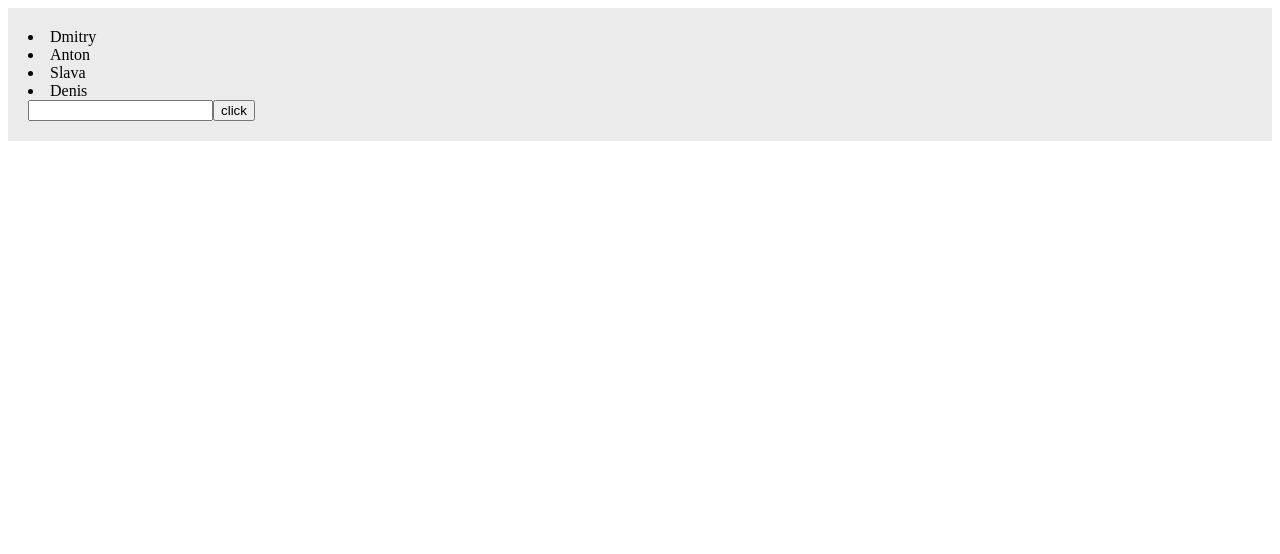
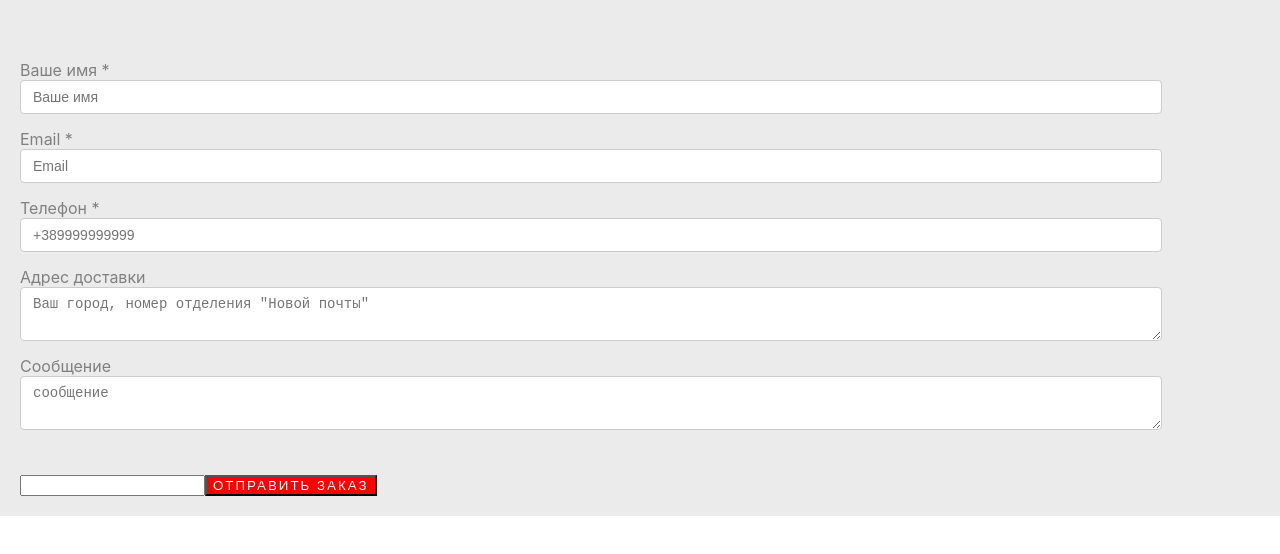
Before and after one commit to artemTolmachev/React-validation-form, a React (Create React App) app: page / in a window 1280 px wide. Shown: the top 554 px of the page. Built offline with nearby package versions, Linux system fonts and the light colour scheme.

Commit message:
validation

```diff
--- a/package.json
+++ b/package.json
@@ -6,6 +6,7 @@
     "@testing-library/jest-dom": "^5.14.1",
     "@testing-library/react": "^11.2.7",
     "@testing-library/user-event": "^12.8.3",
+    "node-sass": "^6.0.1",
     "react": "^17.0.2",
     "react-dom": "^17.0.2",
     "react-scripts": "4.0.3",
--- a/src/App.js
+++ b/src/App.js
@@ -1,29 +1,15 @@
+import OrderForm from './OrderForm';
 
-import './App.css';
+import './App.scss';
 import {useRef, useState} from 'react';
 
 function App() {
 
- let users = [
-    {id: 1, name: 'Dmitry'},
-    {id: 2, name: 'Anton'},
-    {id: 3, name: 'Slava'},
-    {id: 4, name: 'Denis'}
-  ]
-  const [user, useUser] = useState(users)
-  let inputRef = useRef();
-
-  let ChangeName = () => {
-    let newobj = users.filter(item => item.name.toLowerCase().includes(inputRef.current.value.toLowerCase()))
-    useUser(newobj)
-  }
 
   return (
     <>
       <div className="container">
-        {user.map(item => <li>{item.name}</li>)}
-        <input type="text" ref={inputRef} />
-        <button onClick={ChangeName}>click</button>
+        <OrderForm/>
       </div>
     </>
   );
--- /dev/null
+++ b/src/FormErr.js
@@ -0,0 +1,16 @@
+import React from 'react';
+
+export const FormError = ({formErrors}) =>
+  <div className='formErrors'>
+    {Object.keys(formErrors).map((fieldName, i) => {
+      if(formErrors[fieldName].length > 0){
+          console.log(formErrors[fieldName])
+        return (
+          <p key={i}>{fieldName} {formErrors[fieldName]}</p>
+        )
+      } else {
+        return '';
+      }
+    })}
+
+  </div>
--- /dev/null
+++ b/src/OrderForm.js
@@ -0,0 +1,173 @@
+import './OrderForm.scss';
+import React, {useEffect, useState} from 'react';
+import  {FormError}  from './FormErr';
+
+    function OrderForm(props) { //получаем инфу из заказа для отправки
+    const[value, setValue] = useState({
+        Имя: '',
+        Email: '',
+        Телефон: '',
+        Адрес: '',
+        Сообщение: '',
+        fieldErrors: {Имя : '',
+                    Email: '',
+                    Телефон: ''
+                 },
+        emailValid: false,
+        nameValid: false,
+        phoneValid: false,
+        formValid: false,
+        productArr: false
+    });
+
+    const [valid, setValid] = useState([]);
+    const [arr, setArro] = useState(false);
+
+
+
+
+    function ValidateField(field, val){
+        let validfieldErrors = value.fieldErrors;
+        let emailValid = value.emailValid;
+        let nameValid = value.nameValid;
+        let phoneValid = value.phoneValid;
+
+        switch(field) {
+            case 'Email':
+            emailValid = val.match(/^([\w.%+-]+)@([\w-]+\.)+([\w]{2,})$/i);
+            validfieldErrors.Email = emailValid ? '' : 'не корректно введен';
+            break;
+
+            case 'Имя':
+            nameValid = val.length >= 2;
+            validfieldErrors.Имя = nameValid ? '' : 'слишком короткое';
+            break;
+
+            case 'Телефон':
+            phoneValid = val.match(/^\+38[-(]?\d{3}\)?-?\d{3}-?\d{2}-?\d{2}$/);
+            validfieldErrors.Телефон = phoneValid ? '': 'не корректно введен';
+            break;
+            default:
+            break;
+        }
+
+        setValue(prev => {
+            return{
+                ...prev,
+                fieldErrors: validfieldErrors,
+                emailValid: emailValid,
+                nameValid: nameValid,
+                phoneValid: phoneValid,
+                formValid: phoneValid && nameValid && emailValid
+            }
+        })
+    }
+
+    function handleChange(event){
+    const target = event.target;
+    const value = target.type === 'checkbox' ? target.checked : target.value;
+    const name = target.name;
+
+
+
+    setValue(prev => {
+
+        return{
+        ...prev,
+        [name]:value
+
+        }
+
+    });
+        setValid([name,value])
+    }
+
+    useEffect(() => {
+        ValidateField(valid[0],valid[1]);
+    },[valid]);// eslint-disable-line react-hooks/exhaustive-deps
+
+   function errorClass(error) {
+        return(error.length === 0 ? '' : 'has-error');
+    }
+
+
+      function HendlerRelaud(){
+        window.location.reload();
+      }
+
+    return (
+        <form action="" className='order-form'>
+            <input type="hidden" name="Тема" value="Обратный звонок"/>
+            <input type="hidden" name="admin_email[]" value="lidama65@mail.ua"/>
+            <input type="hidden" name="form_subject" value="Заявка с сайта Сайт"/>
+            <div className="panel panel-default">
+                <FormError formErrors={value.fieldErrors} />
+            </div>
+            <div className='form-group'>
+                <label className='label-control' htmlFor="name">Ваше имя *</label>
+                <div className="elements-wr">
+                    <input type="text"
+                             name='Имя'
+                             value={value.Имя}
+                             onChange={handleChange}
+                             placeholder='Ваше имя'
+                             className={`form-control ${errorClass(value.fieldErrors.Имя)}`}/>
+                </div>
+            </div>
+
+            <div className='form-group'>
+                <label className='label-control' htmlFor="email">Email *</label>
+                <div className="elements-wr">
+                    <input type="email"
+                          name='Email'
+                          value={value.Email}
+                          onChange={handleChange}
+                          placeholder='Email'
+                          className={`form-control  ${errorClass(value.fieldErrors.Email)}`}/>
+                </div>
+            </div>
+
+            <div className='form-group'>
+                <label className='label-control' htmlFor="phone">Телефон *</label>
+                <div className="elements-wr">
+                    <input type='tel'
+                        name='Телефон'
+                        value={value.Телефон}
+                        className={`form-control ${errorClass(value.fieldErrors.Телефон)}`}
+                        placeholder='+389999999999'
+                        onChange={handleChange} />
+                </div>
+            </div>
+
+            <div className='form-group'>
+                <label className='label-control'>Адрес доставки</label>
+                <div className="elements-wr">
+                    <textarea
+                            name='Адрес'
+                            onChange={handleChange}
+                            placeholder='Ваш город, номер отделения "Новой почты"'
+                            className='form-control'/>
+                </div>
+            </div>
+            <div className='form-group'>
+                <label className='label-control'>Cообщение</label>
+                <div className="elements-wr">
+                    <textarea
+                            name='Сообщение'
+                            placeholder='сообщение'
+
+                            className='form-control'/>
+                </div>
+            </div>
+
+            <input type="text" name="test"
+            onChange={handleChange}
+
+            />
+            <button onClick={HendlerRelaud} className="btn-reset btn-primery order-btn" >ОТПРАВИТЬ ЗАКАЗ</button>
+        </form>
+    );
+}
+
+
+export default OrderForm;
--- /dev/null
+++ b/src/OrderForm.scss
@@ -0,0 +1,93 @@
+.order-form{
+    // padding-top: 50px;
+
+    button[disabled]{
+        background-color: #f14f4f38;
+    }
+
+
+}
+.form-control{
+    display: block;
+    width: 100%;
+    padding: 6px 12px;
+    font-size: 14px;
+    line-height: 1.42857143;
+    color: #555;
+    background-color: #fff;
+    background-image: none;
+    border: 1px solid #ccc;
+    border-radius: 4px;
+
+
+}
+.form-control:focus {
+    border-color: #66afe9;
+    outline: 0;
+}
+.radio{
+    padding-left: 15px;
+}
+.form-group{
+
+    &:not(:last-child){
+        margin-bottom: 15px;
+    }
+
+}
+.label-control{
+    width: 19%;
+    padding: 6px 0px 0px;
+    text-align: right;
+
+    color: gray;
+}
+.elements-wr{
+    width: 90%;
+}
+
+.radio-block{
+    position: relative;
+    padding-left: 16px;
+    &:not(:first-child){
+        margin-top: 5px;
+    }
+}
+.radio-el{
+    position: absolute;
+    top: 6px;
+    margin-left: -16px;
+}
+
+button.order-btn{
+    margin-top: 30px;
+    letter-spacing: 2px;
+    color: white;
+    background-color: red;
+    transition: .2s ease-in;
+    &:hover{
+        background-color: var(--color-accent-dark);;
+    }
+    &:active{
+        background-color: var(--color-accent);
+    }
+
+}
+.formErrors{
+    padding: 20px 0px 20px 20%;
+    letter-spacing: 2px;
+    color: red;
+}
+.has-error{
+    border-radius: 4px;
+    color: #212529;
+    background-color: #fff;
+    border: 2px solid #f14f4f94;
+    outline: 0;
+    box-shadow: 0px 0px 6px 2.25px #f14f4f29;
+
+    &:focus {
+        border: 2px solid #f14f4f94;
+        outline: 0;
+    }
+}
--- a/src/index.js
+++ b/src/index.js
@@ -1,6 +1,6 @@
 import React from 'react';
 import ReactDOM from 'react-dom';
-import './index.css';
+import './index.scss';
 import App from './App';
 
 
--- /dev/null
+++ b/src/index.scss
@@ -0,0 +1,14 @@
+
+body {
+    margin: 0;
+    font-family: -apple-system, BlinkMacSystemFont, 'Segoe UI', 'Roboto', 'Oxygen',
+      'Ubuntu', 'Cantarell', 'Fira Sans', 'Droid Sans', 'Helvetica Neue',
+      sans-serif;
+    -webkit-font-smoothing: antialiased;
+    -moz-osx-font-smoothing: grayscale;
+  }
+
+  code {
+    font-family: source-code-pro, Menlo, Monaco, Consolas, 'Courier New',
+      monospace;
+  }
```
Also changed, not shown: src/App.css (deleted), src/App.scss (added), src/index.css (deleted), 1 other file (tests, documents, lock files or other folders).
